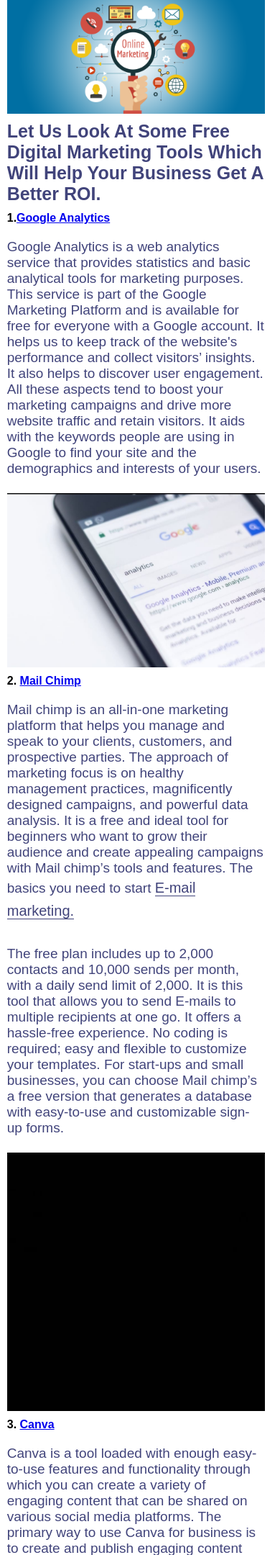
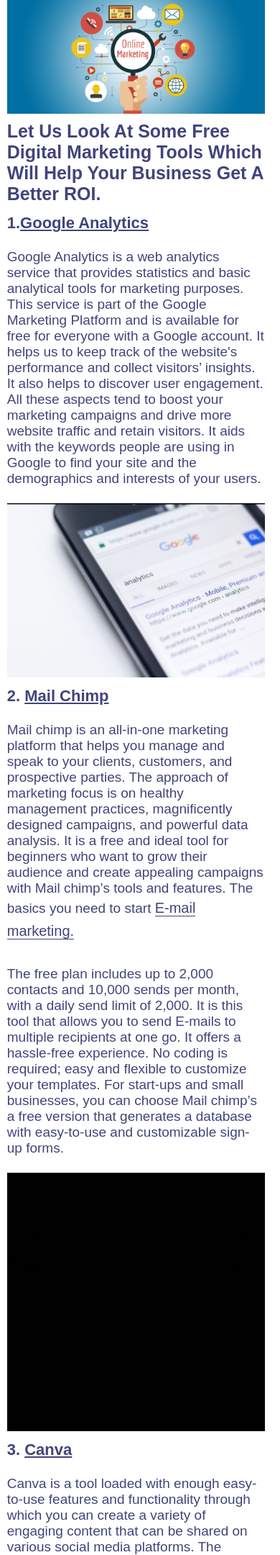
Before and after one commit to suryasen86/cretmark-Global, a PHP site: page /Blog-four.html in a window 390 px wide. Shown: the part 1033-3193 px from the top of the page at 72% size. Run offline with PHP 8.4, Linux system fonts and the light colour scheme.

Commit message:
Blog pages responsive 2

```diff
--- a/css/blog.css
+++ b/css/blog.css
@@ -232,8 +232,24 @@ margin-left: 5px;
 .dot-dot-image{
     display: block;
 }
+.single-blog-div > h4 {
+    font-size: 22px;
+color: #41447b;
+line-height: 32px;
+text-transform: capitalize;
+    font-family: "DM Sans",sans-serif;
+    color: #41447b;
+    font-weight: 700;
 
+}
 
+.single-blog-div > h4 > a {
+    outline: 0;
+    text-decoration: underline;
+    font-size: 22px;
+color: #41447b;
+
+}
 
 
 
@@ -306,10 +322,13 @@ margin-left: 5px;
 
     .single-blog-div > blockquote {
         padding: 15px;
-        font-size: 16px;
+        font-size: 18px;
+        line-height: 23px;
     }
 
     .single-blog-div ul {
+        display: flex;
+        flex-direction: column;
         margin-top: 6px;
         font-size: 18px;
         line-height: 30px;
@@ -317,5 +336,19 @@ margin-left: 5px;
         color: #41447B;
         margin-left: 5.5%;
     }
+    .single-blog-div > h2 > a {
+
+        font-size: 25px;
+
+    }
+    .seo-ke-liye-div {
+        display: flex;
+        flex-direction: column;
+        margin-top: 100px;
+    }
+    .seo-ke-liye-div > img {
+        margin: 0;
+        margin-right: 0;
+    }
   }
 /* End responsive for mobile */
```
